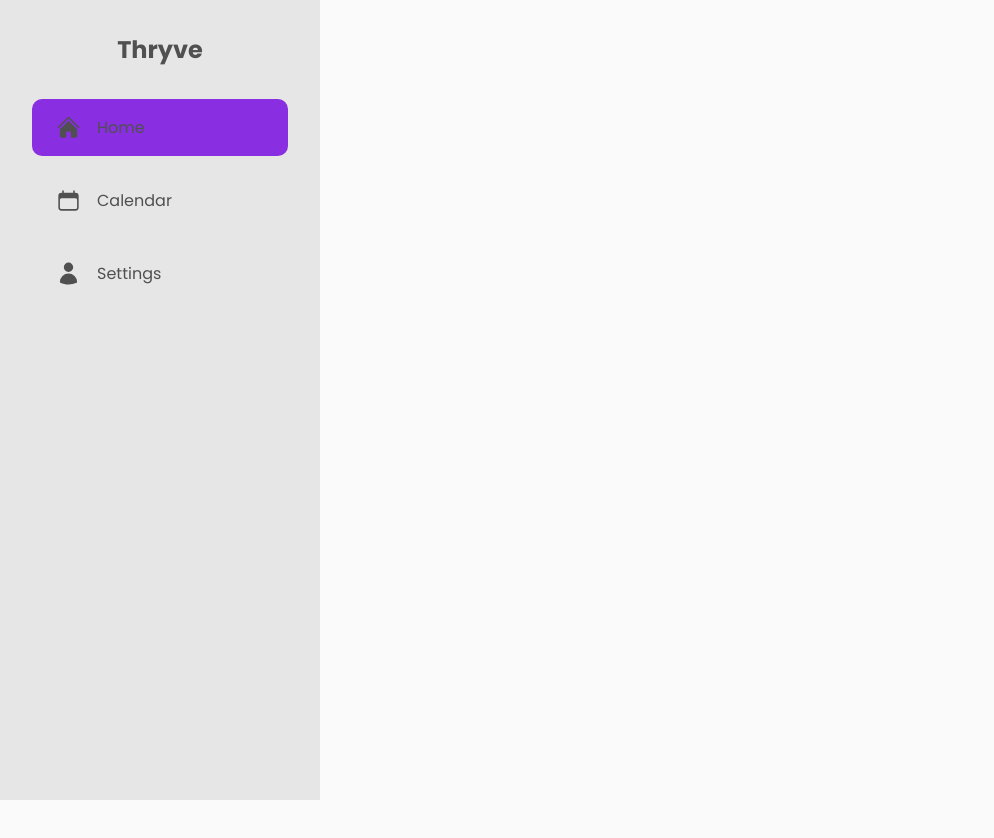
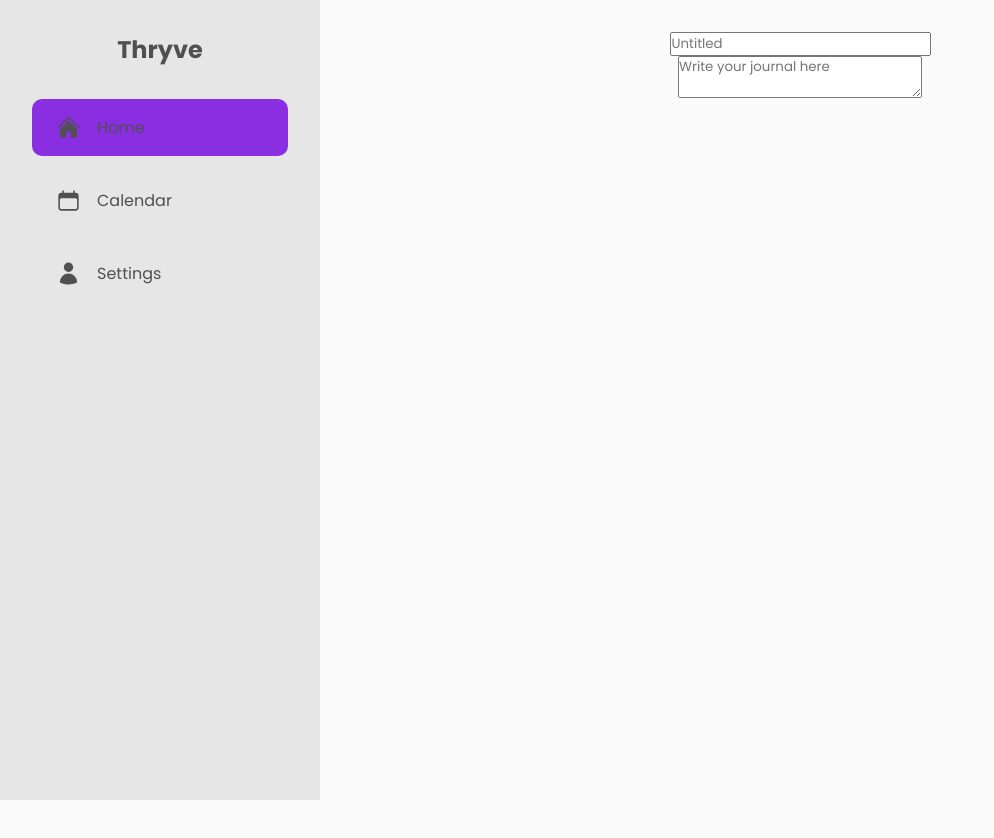
Before and after one commit to Charmingdc/Thryve, a React (Vite) app: page /add-journal in a window 1280 px wide. Shown: the top 838 px of the page, without its empty margins (0-994 px from the left). Built offline with nearby package versions, Linux system fonts and the light colour scheme.

Commit message:
started add journal page

```diff
--- a/src/pages/AddJournalPage/AddJournalPage.jsx
+++ b/src/pages/AddJournalPage/AddJournalPage.jsx
@@ -1,9 +1,12 @@
+import { useState } from 'react';
 import Topnavbar from '../../components/Helpers/Topnavbar';
 import SideBar from '../../components/Helpers/SideBar';
 import './Style.css';
 
 
 const AddJournalPage = () => {
+  const [titleInput, setTitleInput] = useState('');
+  const [mainInput, setMainInput] = useState('');
   return (
    <>
     <main className='add-journal-container'>
@@ -11,6 +14,17 @@ const AddJournalPage = () => {
 
       <div className='add-journal-page'>
         <Topnavbar currentPageName='New Journal' />
+
+        <input
+          className='title-input'
+          type='text'
+          placeholder='Untitled'
+          value={titleInput} />
+
+        <textarea
+          className='main-input'
+          placeholder='Write your journal here'
+          value={mainInput} />
       </div>
     </main>
    </>
```
